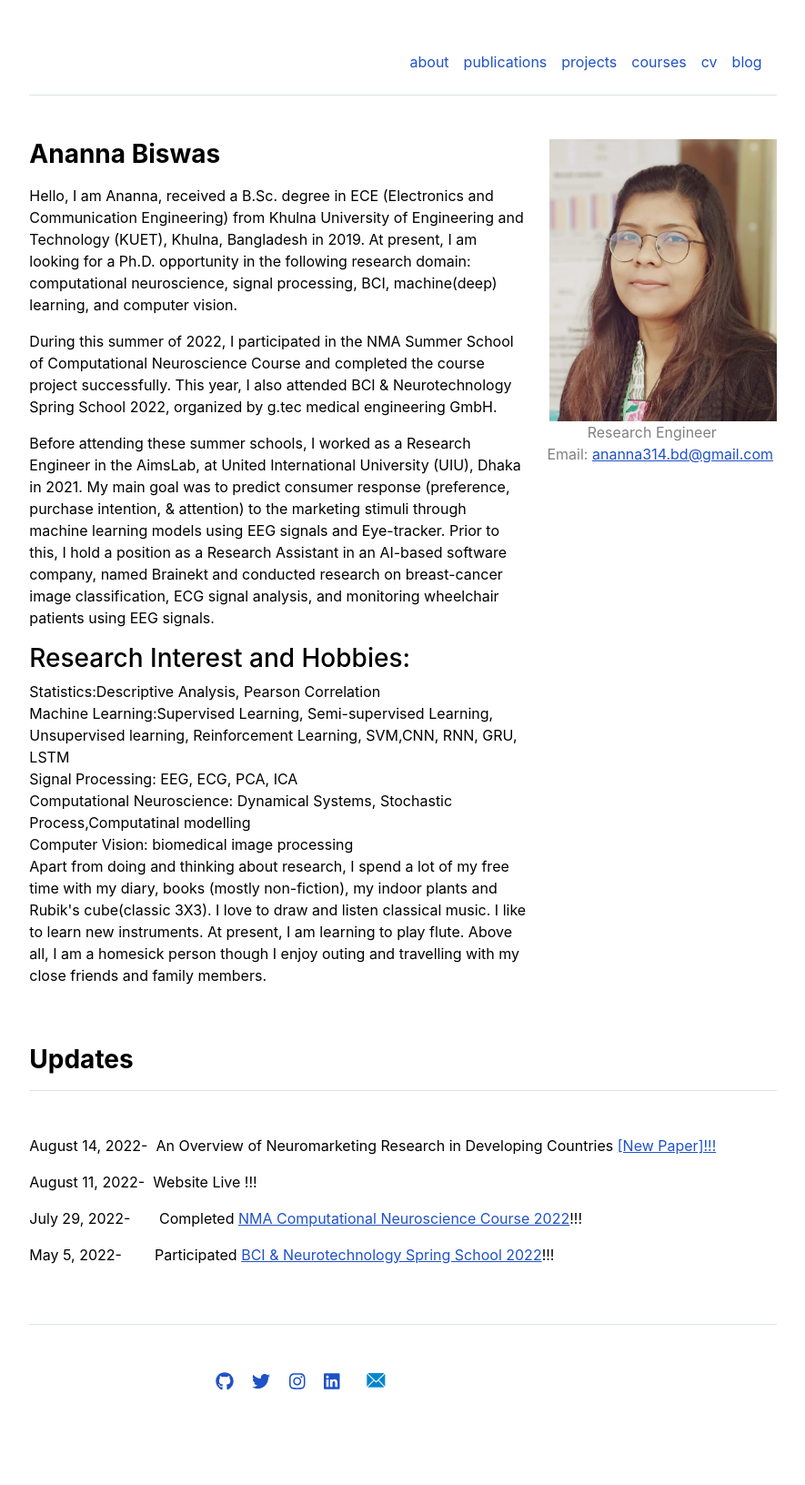
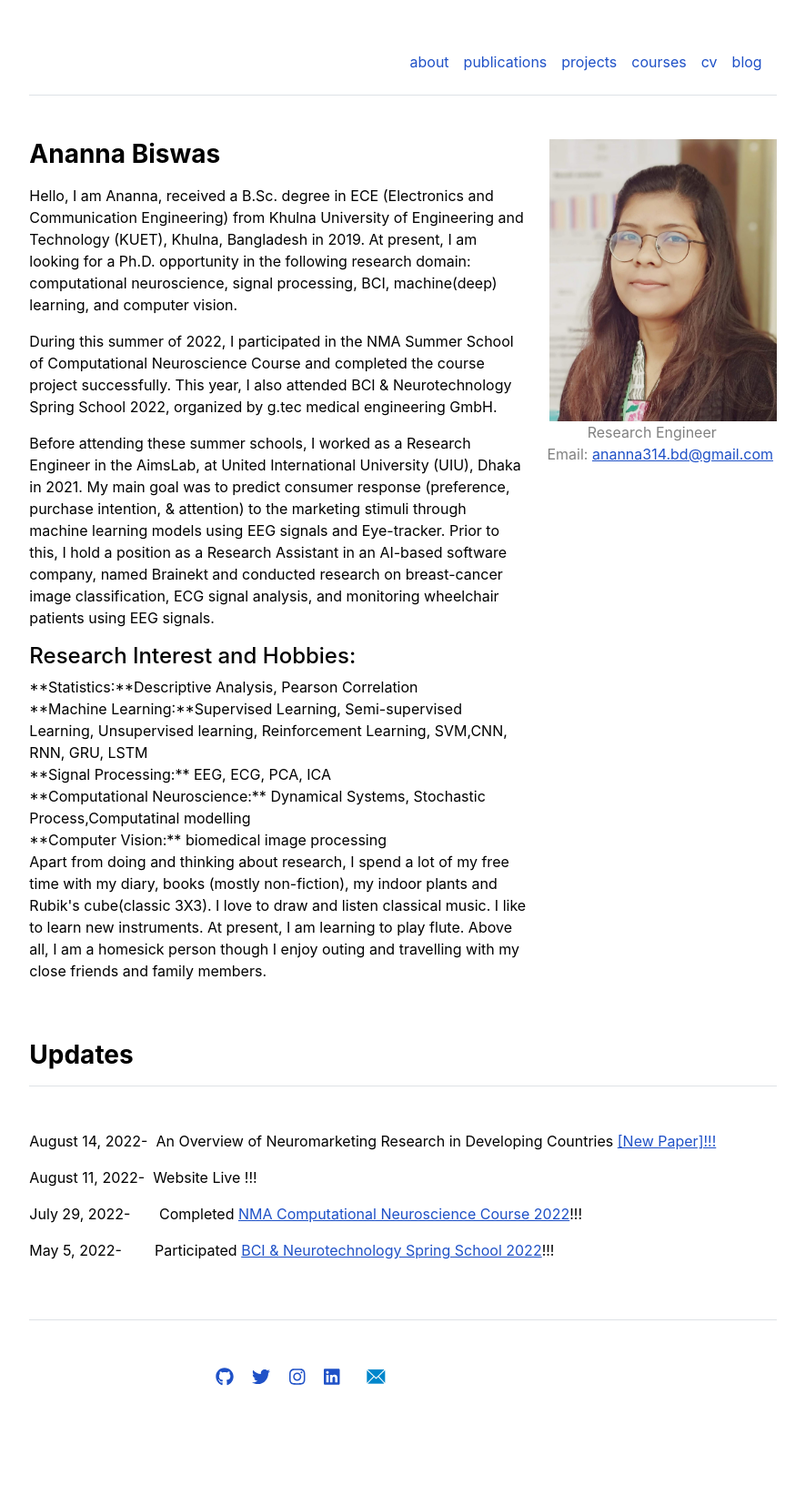
Before and after one commit to Anannabiswas/anannabiswas.github.io, a Jekyll site: the page built from index.md, in a window 1280 px wide. Shown: the whole page at 91% size, without its empty margins (197-1082 px from the left). Built offline with Jekyll 4.4.1, drawn with Linux system fonts in a browser that asks for light colours.

```diff
--- a/index.md
+++ b/index.md
@@ -16,14 +16,14 @@ title: "Home"
  Prior to this, I hold a position as a Research Assistant in an AI-based software company, named Brainekt and conducted research on breast-cancer image classification,
  ECG signal analysis, and monitoring wheelchair patients using EEG signals.
 
- <h3>Research Interest and Hobbies: </h3>
+ <h4>Research Interest and Hobbies: </h4>
 
  <p>
- Statistics:Descriptive Analysis, Pearson Correlation <br>
- Machine Learning:Supervised Learning, Semi-supervised Learning, Unsupervised learning, Reinforcement Learning, SVM,CNN, RNN, GRU, LSTM <br>
- Signal Processing: EEG, ECG, PCA, ICA<br>
- Computational Neuroscience: Dynamical Systems, Stochastic Process,Computatinal modelling <br>
- Computer Vision: biomedical image processing <br>
+ **Statistics:**Descriptive Analysis, Pearson Correlation <br>
+ **Machine Learning:**Supervised Learning, Semi-supervised Learning, Unsupervised learning, Reinforcement Learning, SVM,CNN, RNN, GRU, LSTM <br>
+ **Signal Processing:** EEG, ECG, PCA, ICA<br>
+ **Computational Neuroscience:** Dynamical Systems, Stochastic Process,Computatinal modelling <br>
+ **Computer Vision:** biomedical image processing <br>
 
 
  Apart from doing and thinking about research, I spend a lot of my free time with my diary, books (mostly non-fiction), my indoor plants and Rubik's cube(classic 3X3).
```
